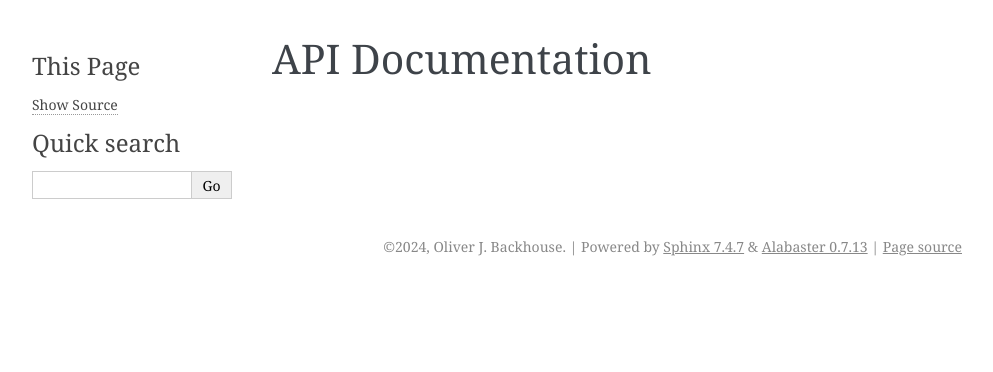
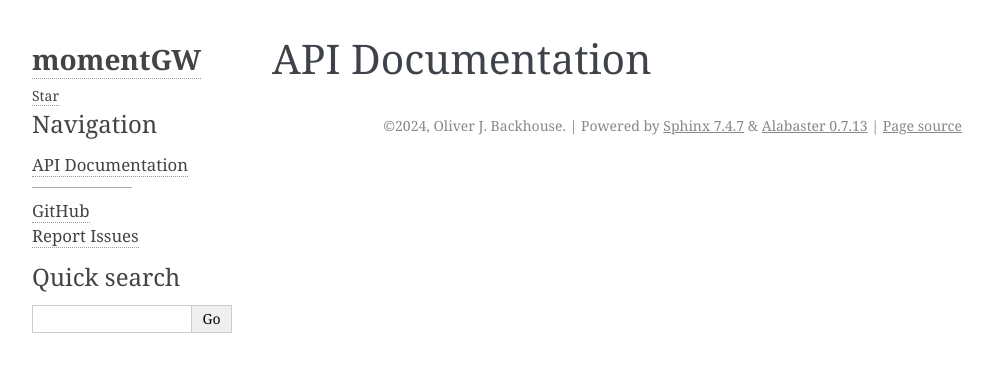
Before and after one commit to BoothGroup/momentGW, a Sphinx documentation site: the page built from docs/api.rst, in a window 1280 px wide. Shown: the top 372 px of the page, without its empty margins (148-1141 px from the left). Built offline with Sphinx 7.4.7, drawn with Linux system fonts in a browser that asks for light colours; pages that are not in the unit, such as notebooks, are missing from menus; part of the change alters nothing that is shown.

```diff
--- a/docs/conf.py
+++ b/docs/conf.py
@@ -2,6 +2,8 @@
 
 import os
 import sys
+
+from momentGW.base import Base
 
 sys.path.insert(0, os.path.abspath("../"))
 
@@ -10,13 +12,64 @@ copyright = "2024, Oliver J. Backhouse"
 author = "Oliver J. Backhouse"
 
 extensions = [
+    "sphinx.ext.autodoc",
+    "sphinx.ext.intersphinx",
+    "sphinx.ext.githubpages",
+    "sphinx.ext.mathjax",
+    "sphinx.ext.viewcode",
     "sphinx_mdinclude",
-    "sphinx.ext.mathjax",
-    "sphinx.ext.autodoc",
     "numpydoc",
 ]
 
+templates_path = ["_templates"]
+
+autodoc_default_options = {
+    "show-inheritance": True,
+    "members": True,
+    "private-members": False,
+    "special-members": True,
+    "undoc-members": False,
+    "member-order": "groupwise",
+    "typehints": "description",
+}
+
+def autodoc_skip_member(app, what, name, obj, skip, options):
+    """Rule to skip members.
+    """
+    return None
+
+numpydoc_show_class_members = False
+numpydoc_show_inherited_class_members = True
+numpydoc_class_members_toctree = False
+
+highlight_language = "python3"
+intersphinx_mapping = {"python": ("https://docs.python.org/3", None)}
 source_suffix = [".rst", ".md"]
 master_doc = "index"
 
 html_theme = "alabaster"
+html_theme_options = {
+    "fixed_sidebar": True,
+    "badge_branch": "master",
+    "github_user": "BoothGroup",
+    "github_repo": "momentGW",
+    "github_button": False,
+    "extra_nav_links": {
+        "GitHub": "https://github.com/BoothGroup/momentGW",
+        "Report Issues": "https://github.com/BoothGroup/momentGW/issues",
+    },
+}
+html_sidebars = {
+    "**": [
+        "about.html",
+        "badges.html",
+        "navigation.html",
+        "relations.html",
+        "searchbox.html",
+    ]
+}
+
+def setup(app):
+    """Setup function for Sphinx.
+    """
+    app.connect("autodoc-skip-member", autodoc_skip_member)
```
Also changed, not shown: 1 other file.
